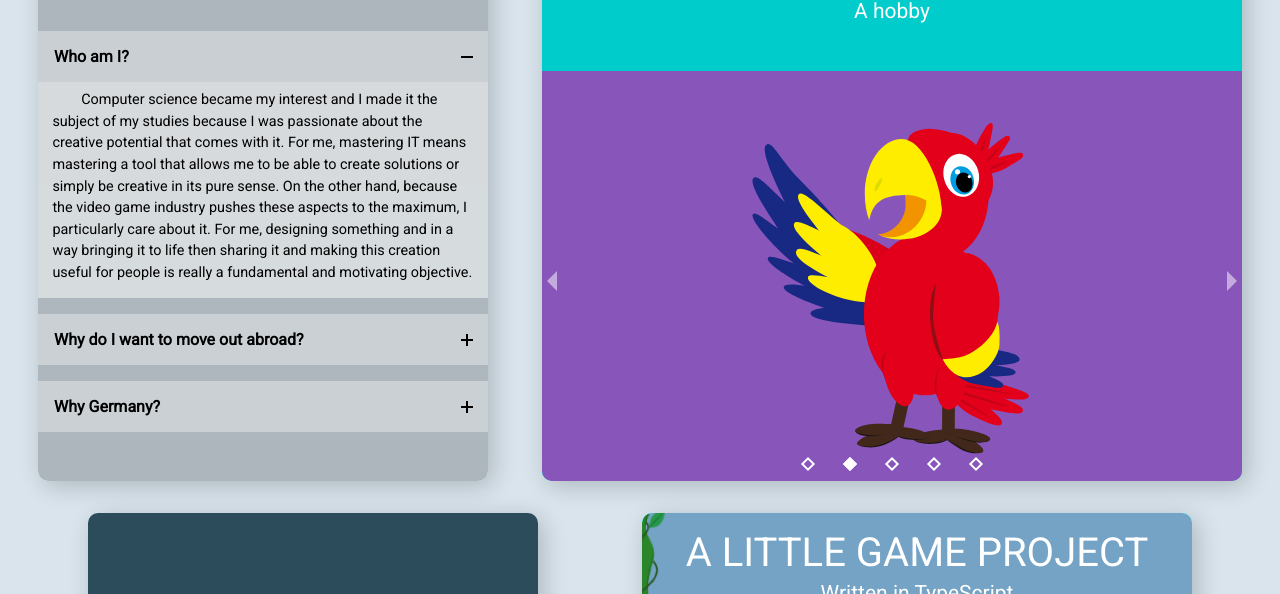
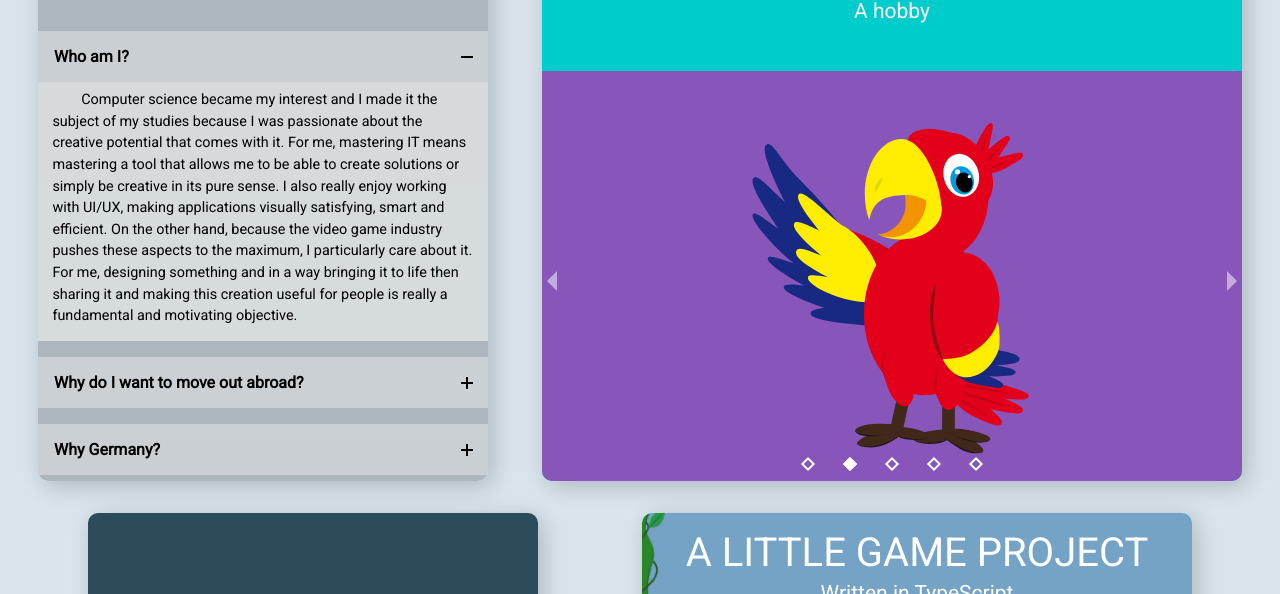
Before and after one commit to VeillaultValentin/VeillaultValentin.github.io, a plain HTML site: page index.html in a window 1280 px wide. Shown: the part 171-765 px from the top of the page. Drawn offline with Linux system fonts and the light colour scheme.

Commit message:
Update index.html

```diff
--- a/index.html
+++ b/index.html
@@ -32,10 +32,11 @@
                             <p>Computer science became my interest and I made it the subject of my studies because I was
                                 passionate about the creative potential that comes with it. For me, mastering IT means
                                 mastering a tool that allows me to be able to create solutions or simply be creative in
-                                its pure sense. On the other hand, because the video game industry pushes these aspects
-                                to the maximum, I particularly care about it. For me, designing something and in a way
-                                bringing it to life then sharing it and making this creation useful for people is really
-                                a fundamental and motivating objective.</p>
+                                its pure sense. I also really enjoy working with UI/UX, making applications visually
+                                satisfying, smart and efficient. On the other hand, because the video game industry
+                                pushes these aspects to the maximum, I particularly care about it. For me, designing
+                                something and in a way bringing it to life then sharing it and making this creation
+                                useful for people is really a fundamental and motivating objective.</p>
                         </div>
                     </div>
                     <div class="option">
```
